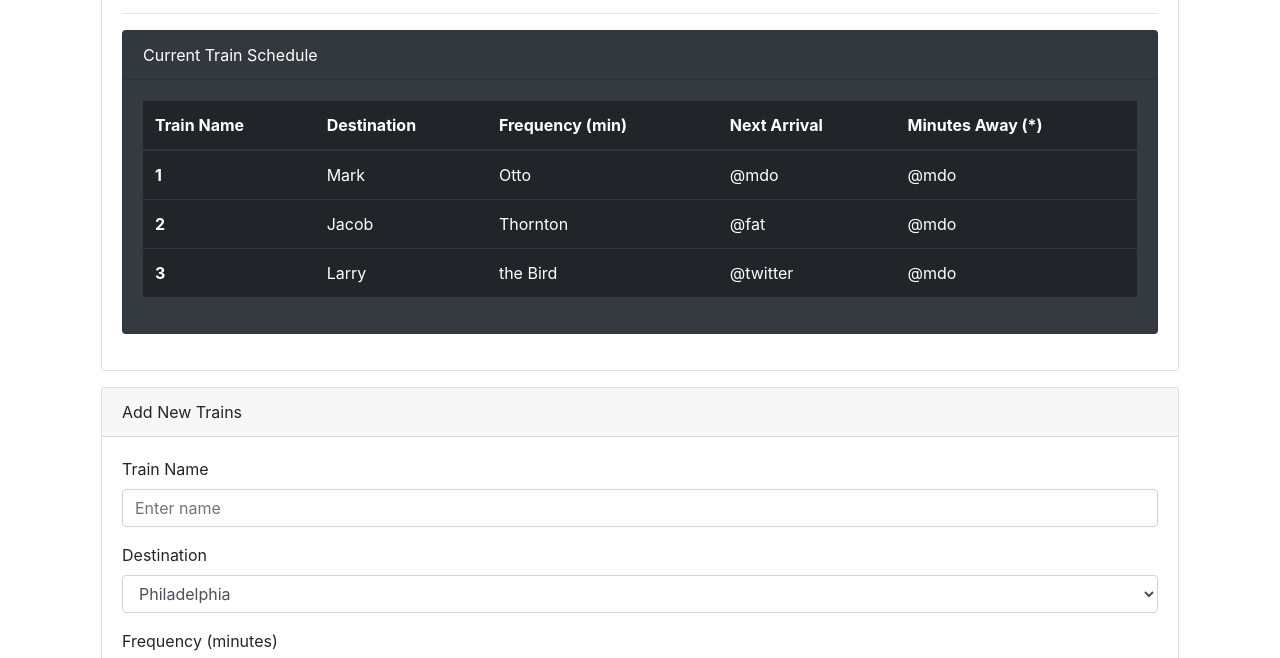
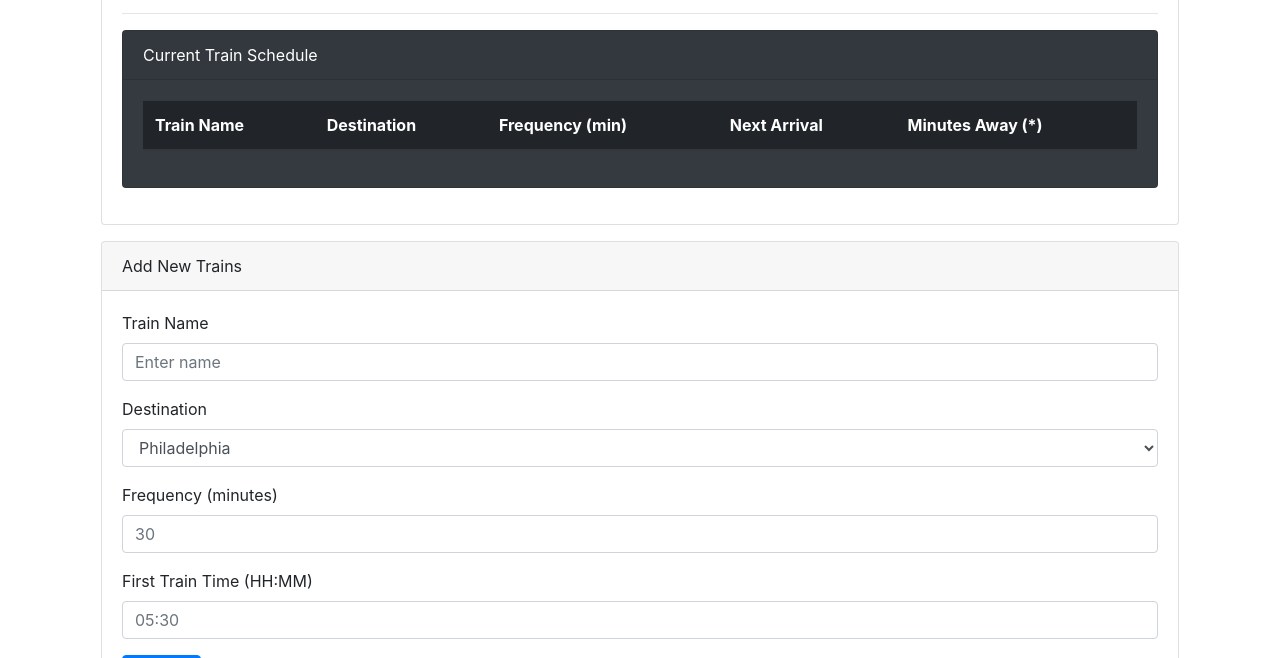
Before and after one commit to purpetrator/Train-Scheduler, a plain HTML site: page index.html in a window 1280 px wide. Shown: the part 105-763 px from the top of the page. Drawn offline with nearby package versions, Linux system fonts and the light colour scheme; no server answers.

Commit message:
Appending each new entry as a new row to the schedule

```diff
--- a/index.html
+++ b/index.html
@@ -27,29 +27,7 @@
                                     <th scope="col">Minutes Away (*)</th>
                                 </tr>
                             </thead>
-                            <tbody>
-                                <tr>
-                                    <th scope="row">1</th>
-                                    <td>Mark</td>
-                                    <td>Otto</td>
-                                    <td>@mdo</td>
-                                    <td>@mdo</td>
-                                </tr>
-                                <tr>
-                                    <th scope="row">2</th>
-                                    <td>Jacob</td>
-                                    <td>Thornton</td>
-                                    <td>@fat</td>
-                                    <td>@mdo</td>
-                                </tr>
-                                <tr>
-                                    <th scope="row">3</th>
-                                    <td>Larry</td>
-                                    <td>the Bird</td>
-                                    <td>@twitter</td>
-                                    <td>@mdo</td>
-                                </tr>
-                            </tbody>
+                            <tbody id="train-sched"></tbody>
                         </table>
                     </div>
                 </div>
--- a/logic.js
+++ b/logic.js
@@ -73,7 +73,7 @@ database.ref().on("child_added", function(snapshot) {
   var sv = snapshot.val();
 
   // console.log(snapshot.val());
-  console.log(snapshot.key);
+  // console.log(snapshot.key);
 
   // // Console.loging the last user's data
   // console.log(sv.name);
@@ -81,22 +81,22 @@ database.ref().on("child_added", function(snapshot) {
   // console.log(sv.frequency);
   // console.log(sv.firstTime);
 
-  // var newRow = $("<tr>");
+  var newRow = $("<tr>");
 
   // var newDelete = $("<button>").text("X").addClass("delete-btn").attr("data-id", snapshot.key);
-  // var newNameCell = $("<td>").text(sv.empName);
-  // var newRoleCell = $("<td>").text(sv.empRole);
-  // var newStartCell = $("<td>").text(sv.empStart);
-  // var newRateCell = $("<td>").text(sv.empRate);
+  var newNameCell = $("<td>").text(sv.name);
+  var newDestinationCell = $("<td>").text(sv.destination);
+  var newFreqCell = $("<td>").text(sv.frequency);
+  var newFirstCell = $("<td>").text(sv.firstTime);
 
   // btnCounter++;
 
   // // Change the HTML to reflect
   // newRow.append(newDelete);
-  // newRow.append(newNameCell);
-  // newRow.append(newRoleCell);
-  // newRow.append(newStartCell);
-  // newRow.append(newRateCell);
+  newRow.append(newNameCell);
+  newRow.append(newDestinationCell);
+  newRow.append(newFreqCell);
+  newRow.append(newFirstCell);
 
-  // $("#emp-sched").append(newRow);
+  $("#train-sched").append(newRow);
 });
```
